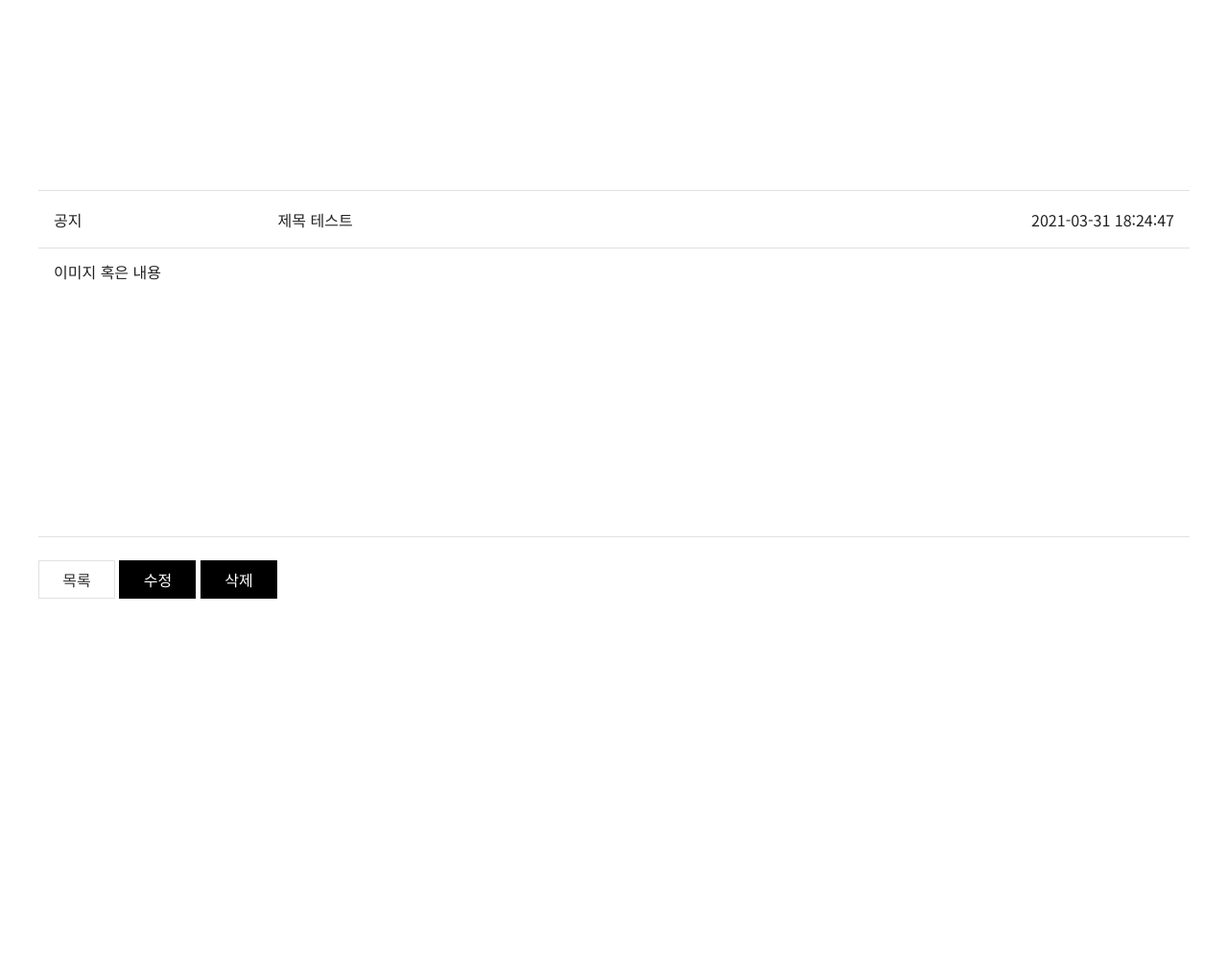
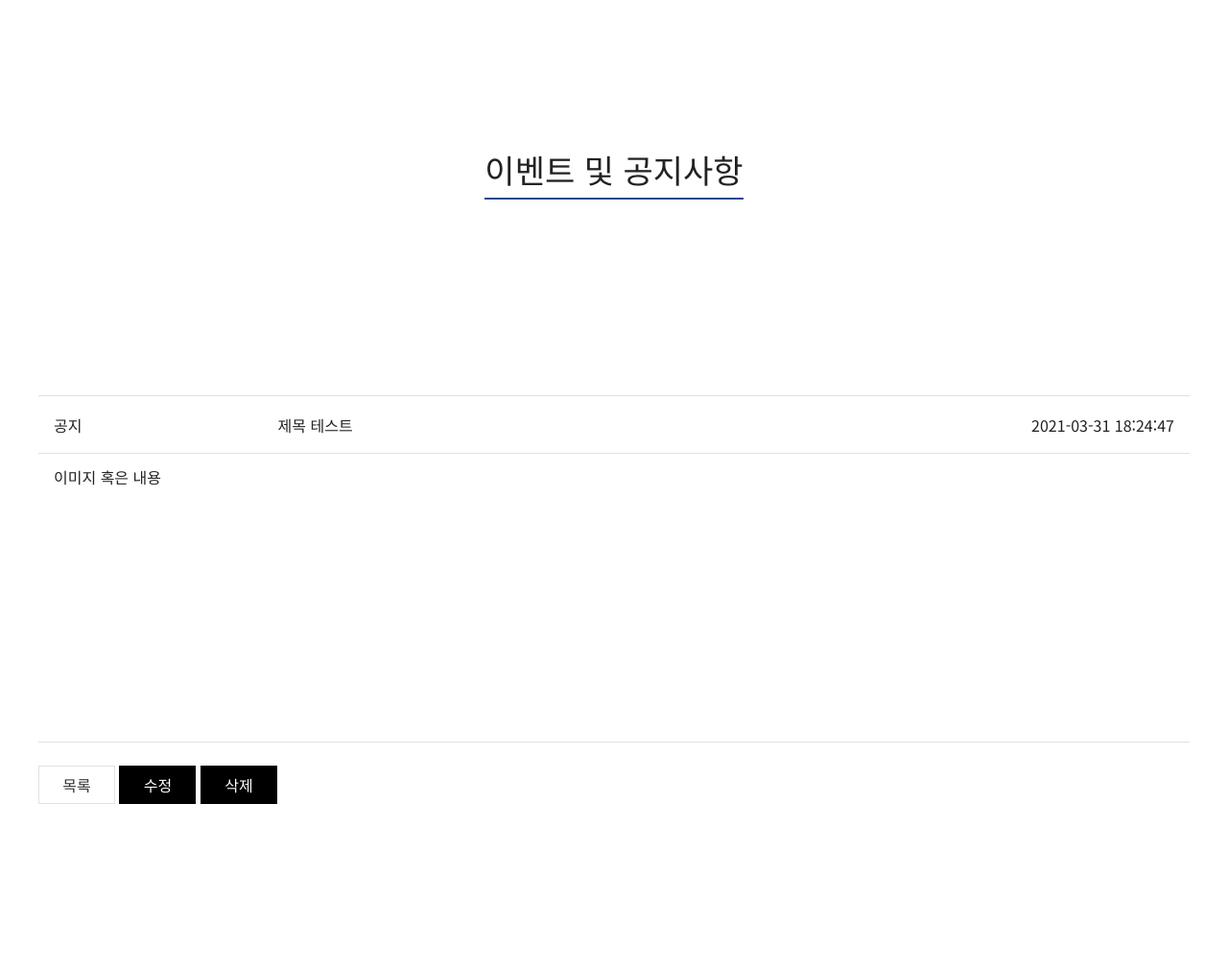
Before and after one commit to gonnajoong/hj-systems, a PHP site: template pages/notice-detail.php in a window 1280 px wide. Shown: the whole page at 96% size. Before the commit the page ends 624 px from the top, so only its background shows below. Run offline with PHP 8.4, Linux system fonts and the light colour scheme; the template is opened without the code that fills it, so the values that code supplies are empty.

Commit message:
공지사항 페이지 타이틀 문구 스타일 변경

```diff
--- a/assets/pages/notice-board.css
+++ b/assets/pages/notice-board.css
@@ -9,10 +9,13 @@
   max-width: 1600px;
 }
 
-.hj-notice-board-wrap .hj-board-wrap .hj-board-title {
-  margin: 100px 0;
-  font-size: 28px;
-  font-weight: 600;
+.hj-notice-board-wrap .hj-board-wrap .hj-board-title h2 {
+    display: inline-block;
+    font-size: 34px;
+    font-weight: 500;
+    padding-bottom: 12px;
+    border-bottom: 2px solid #2b478b;
+    margin: 100px 0;
 }
 
 .hj-notice-board-wrap .hj-board-wrap .hj-board-list-wrap table {
--- a/assets/pages/notice-detail.css
+++ b/assets/pages/notice-detail.css
@@ -4,11 +4,19 @@
     text-align: center;
 }
 
+.hj-notice-detail-wrap .hj-board-title h2 {
+    display: inline-block;
+    font-size: 34px;
+    font-weight: 500;
+    padding-bottom: 12px;
+    border-bottom: 2px solid #2b478b;
+    margin: 100px 0;
+}
+
 .hj-notice-detail-wrap .hj-notice-detail {
     display: inline-block;
     width: 100%;
     max-width: 1600px;
-    margin-top: 34px;
 }
 
 .hj-notice-detail ul {
--- a/pages/notice-detail.php
+++ b/pages/notice-detail.php
@@ -24,6 +24,9 @@
     <?php @include("../layouts/header.php");?>
     <script type="text/javascript" src="../../pages/layouts/header.js"></script>
     <section class="hj-notice-detail-wrap">
+        <article class="hj-board-title">
+            <h2>이벤트 및 공지사항</h2>
+        </article>
         <article class="hj-notice-detail">
             <ul>
                 <li class="hj-notice-top">
--- a/pages/notice.php
+++ b/pages/notice.php
@@ -26,7 +26,7 @@
     <section class="hj-notice-board-wrap">
         <div class="hj-board-wrap">
             <article class="hj-board-title">
-                <h1>이벤트 및 공지사항</h1>
+                <h2>이벤트 및 공지사항</h2>
             </article>
             <article class="hj-board-list-wrap">
                 <table>
```
